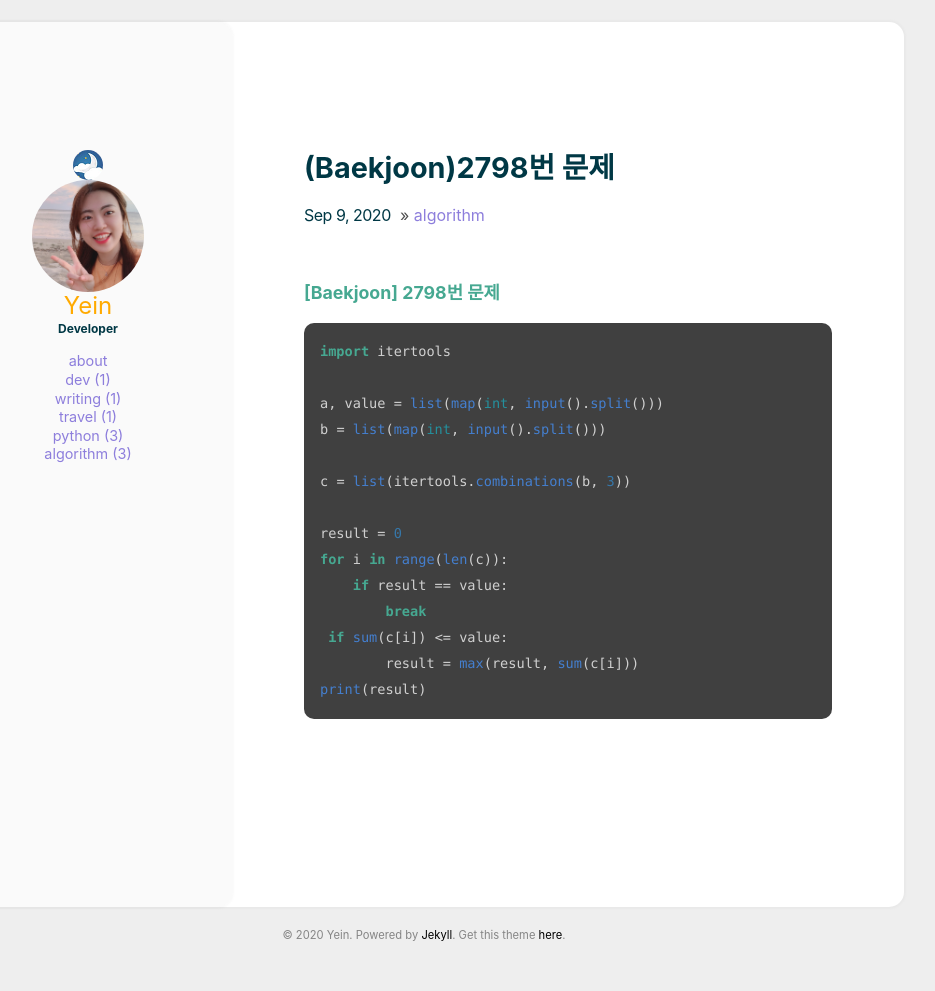
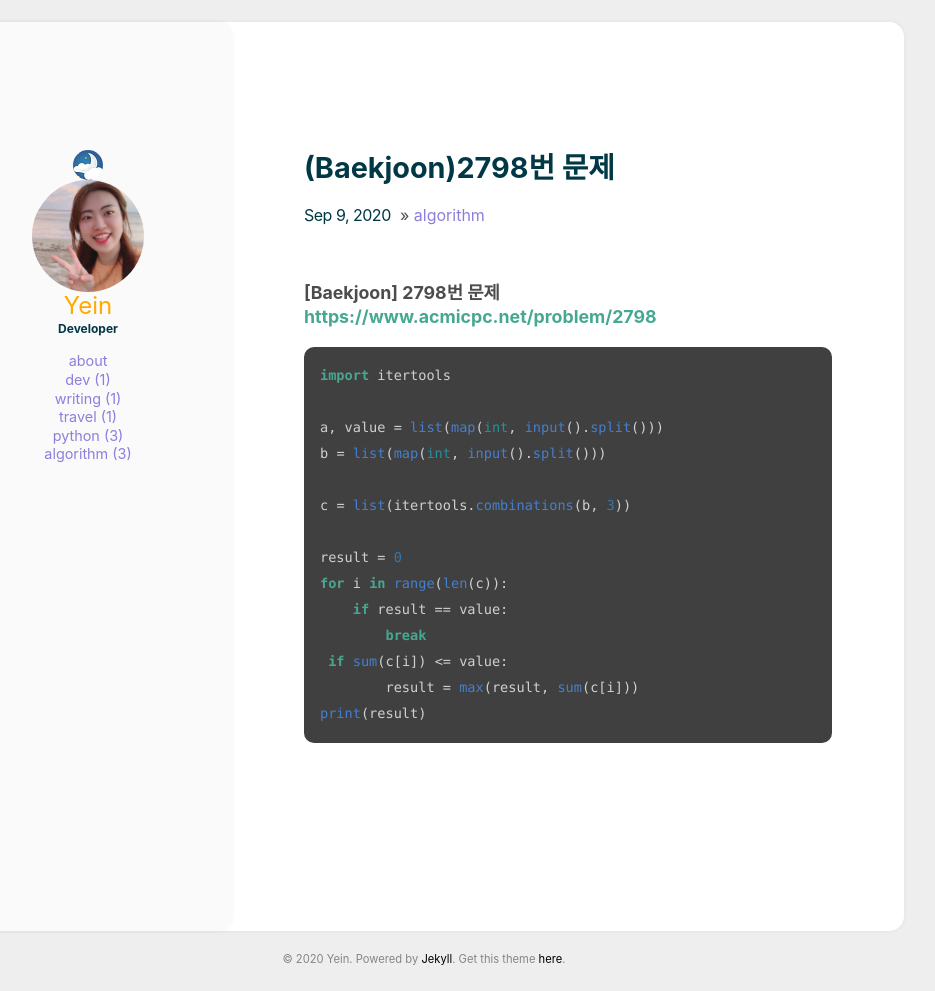
Before and after one commit to YeinHeo/yeinheo.github.io, a Jekyll site: the page built from _posts/2020-09-09-[algorithm]2798.md, in a window 1280 px wide. Shown: the whole page, without its empty margins (216-1151 px from the left). Built offline with Jekyll 4.4.1, drawn with Linux system fonts in a browser that asks for light colours; before the commit the page ends 967 px from its top, so only the background shows below that; part of the change alters nothing that is shown.

Commit message:
Update 2020-09-09-[algorithm]2798.md

````diff
--- a/_posts/2020-09-09-[algorithm]2798.md
+++ b/_posts/2020-09-09-[algorithm]2798.md
@@ -4,7 +4,7 @@ categories: [algorithm]
 comments: true
 ---
 
-### [[Baekjoon] 2798번 문제](https://www.acmicpc.net/problem/2798)
+### [Baekjoon] 2798번 문제 [https://www.acmicpc.net/problem/2798](https://www.acmicpc.net/problem/2798)
 
 ```python
 import itertools
````
